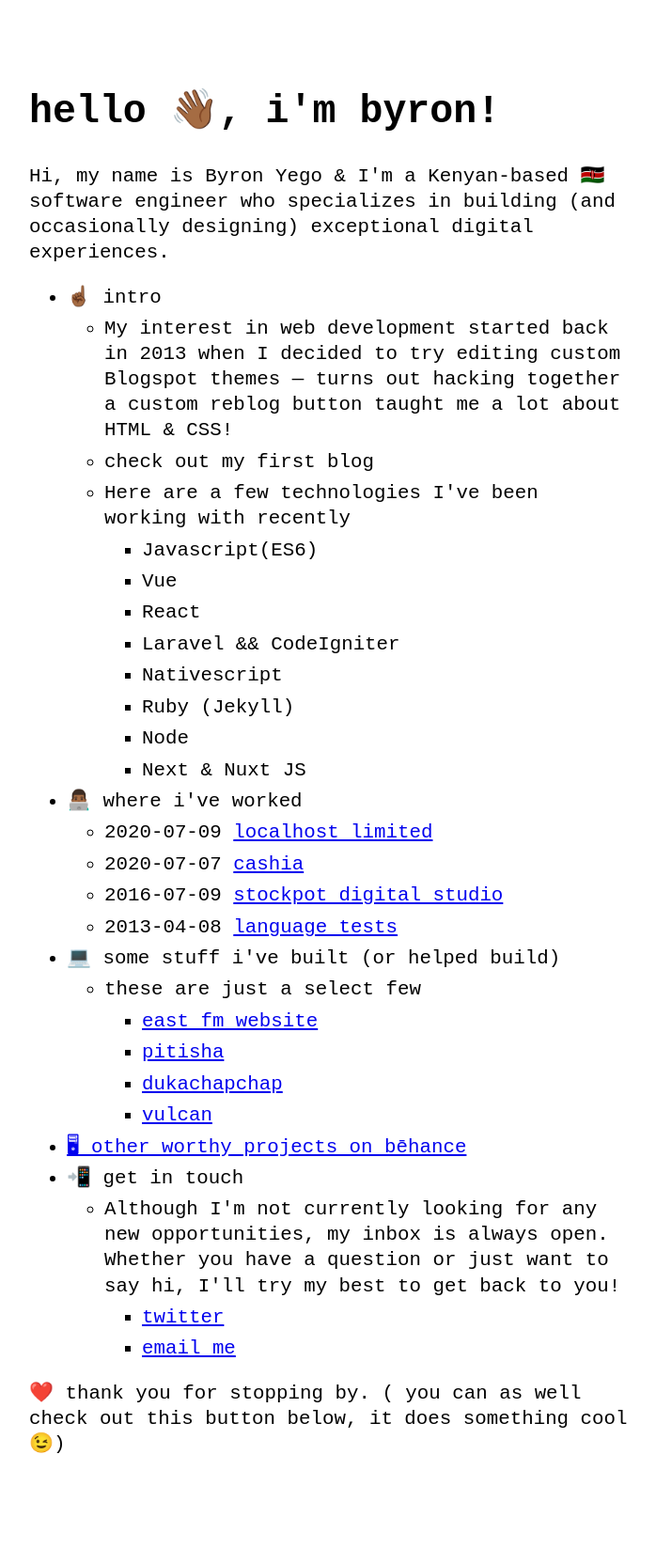
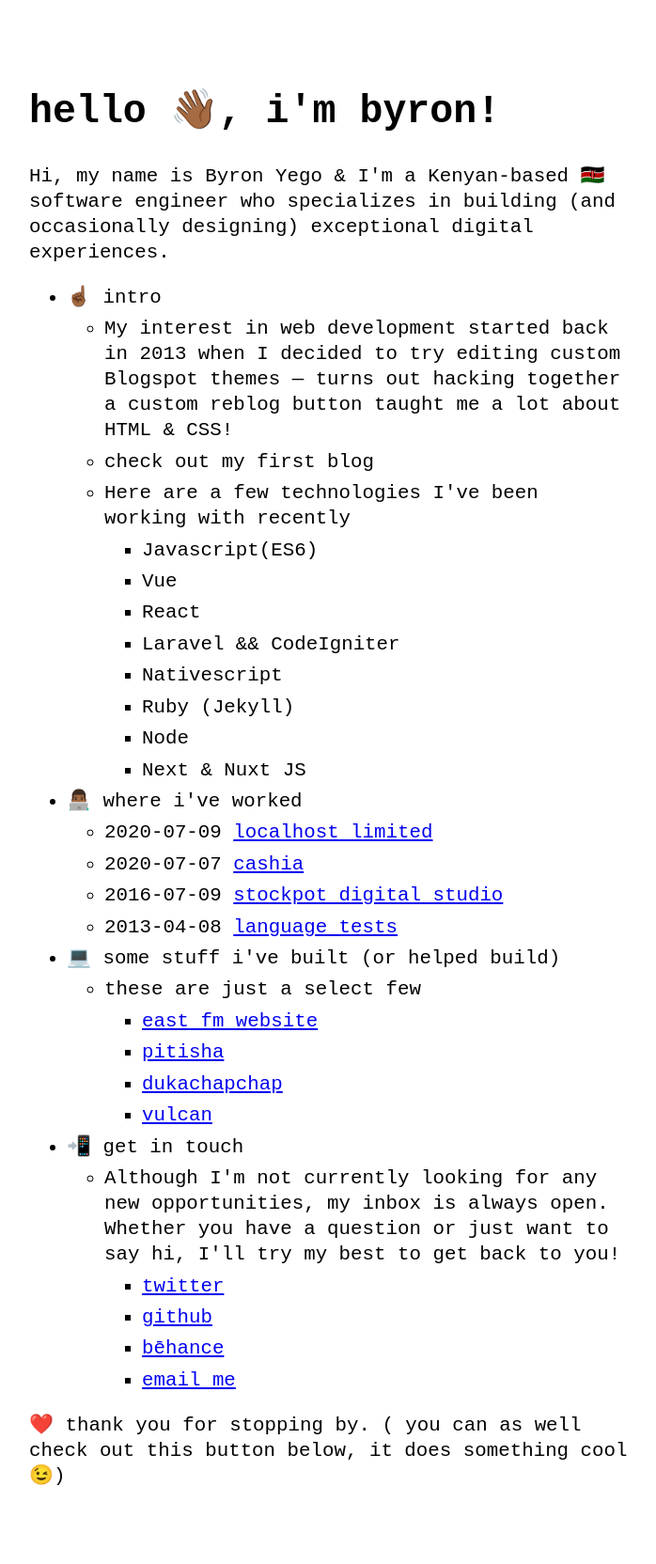
Before and after one commit to riggraz/no-style-please, a Jekyll site: the page built from index.md, in a window 1280 px wide. Shown: the whole page at 94% size, without its empty margins (289-987 px from the left). Built offline with Jekyll 4.4.1, drawn with Linux system fonts in a browser that asks for light colours; before the commit the page ends 1630 px from its top, so only the background shows below that.

Commit message:
Update menu.yml

```diff
--- a/_data/menu.yml
+++ b/_data/menu.yml
@@ -41,14 +41,15 @@ entries:
             url: about
 
 
-  - title: 🖥 other worthy projects on bēhance
-    url: https://www.behance.net/byronyego
-
   - title: 📲 get in touch
     entries:
       - title: Although I'm not currently looking for any new opportunities, my inbox is always open. Whether you have a question or just want to say hi, I'll try my best to get back to you!
         entries:
           - title: twitter
             url: https://twitter.com/alfaxit
+          - title: github
+            url: https://github.com/byronyg
+          - title: bēhance
+            url: https://www.behance.net/byronyego
           - title: email me
             url: about
```
